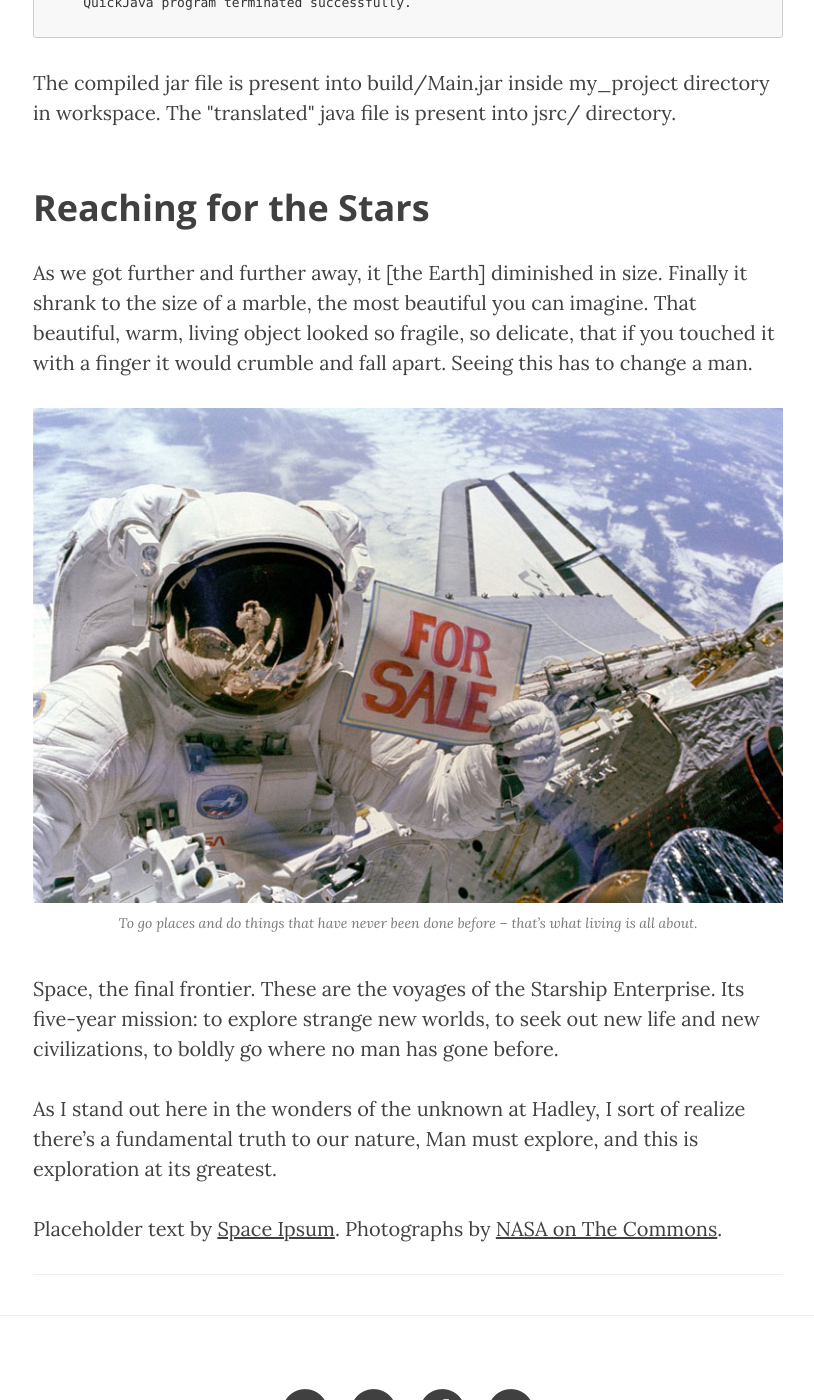
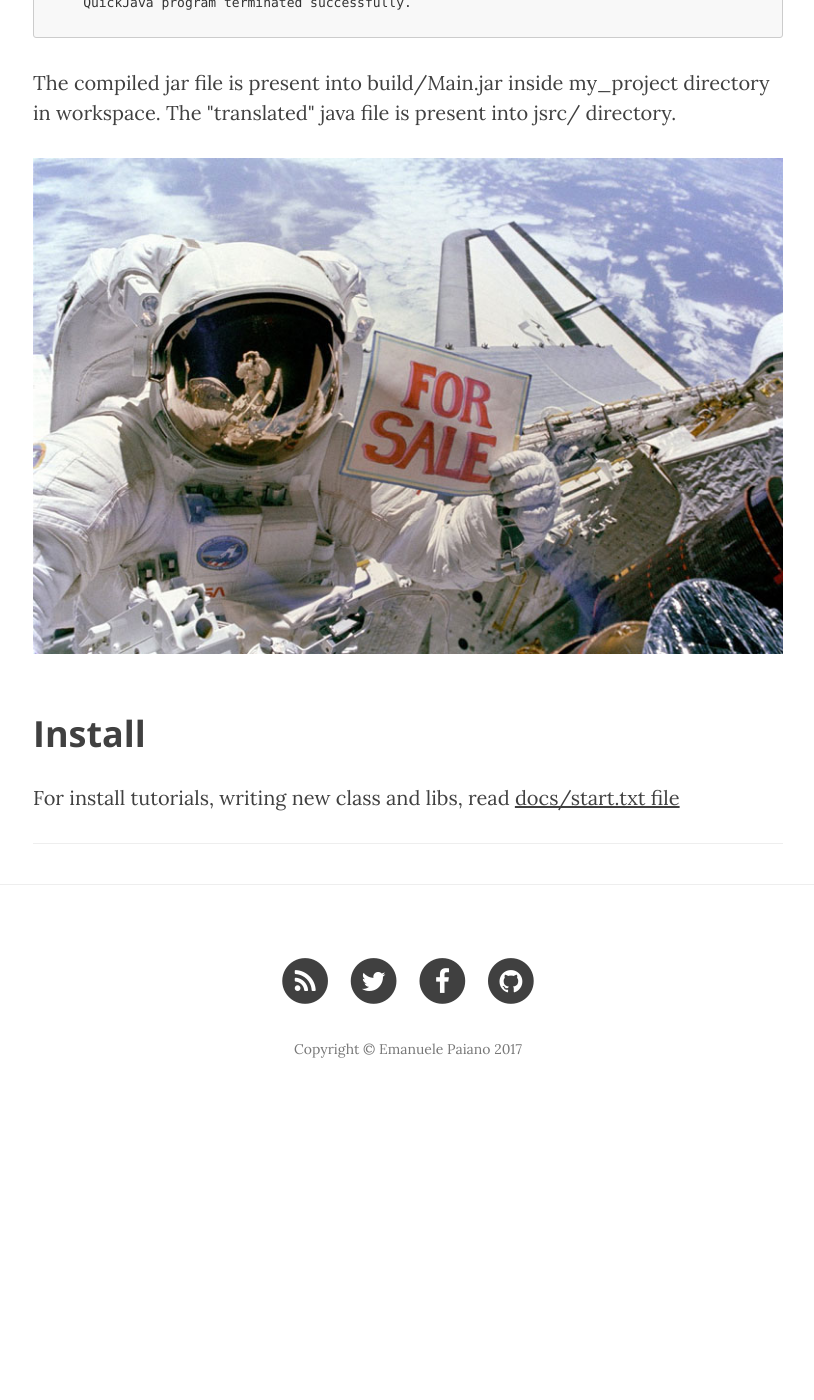
Before and after one commit to emanuelepaiano/emanuelepaiano.github.io, a Jekyll site: the page built from _posts/2017-01-24-quickjava-learning-tool.markdown, in a window 1280 px wide and 1400 px high, scrolled down 1816 px. Shown: the whole window, without its empty margins (232-1046 px from the left). Built offline with Jekyll 4.4.1, drawn with Linux system fonts in a browser that asks for light colours; nearby versions of some CDN libraries; after the commit the page ends 2941 px from its top, so only the background shows below that; some of the changed text lies outside the part shown.

Commit message:
Update 2017-01-24-quickjava-learning-tool.markdown

```diff
--- a/_posts/2017-01-24-quickjava-learning-tool.markdown
+++ b/_posts/2017-01-24-quickjava-learning-tool.markdown
@@ -11,7 +11,7 @@ header-img: "img/home-bg.jpg"
 
 <p>To run on a Linux host, you need Oracle JDK or Openjdk, bash terminal, make tools and a text editor (like nano or gedit) installed on your linux distro.</p>
 
-<p>You can run QuickJava on Windows by Cygwin environment and notepad++ editor.</p>
+<p>You can run QuickJava on Windows by Cygwin environment and Notepad++ editor.</p>
 
 <h2 class="section-heading">WRITING THE FIRST PROGRAM: HELLO WORLD</h2>
 <p>Open terminal, go into quickjava directory and create new project into workspace:</p>
@@ -59,20 +59,11 @@ header-img: "img/home-bg.jpg"
      my_project directory in workspace. The "translated" java file
 	 is present into jsrc/ directory.</p>
 
-
-
-
-<h2 class="section-heading">Reaching for the Stars</h2>
-
-<p>As we got further and further away, it [the Earth] diminished in size. Finally it shrank to the size of a marble, the most beautiful you can imagine. That beautiful, warm, living object looked so fragile, so delicate, that if you touched it with a finger it would crumble and fall apart. Seeing this has to change a man.</p>
-
 <a href="#">
     <img src="{{ site.baseurl }}/img/post-sample-image.jpg" alt="Post Sample Image">
 </a>
-<span class="caption text-muted">To go places and do things that have never been done before – that’s what living is all about.</span>
 
-<p>Space, the final frontier. These are the voyages of the Starship Enterprise. Its five-year mission: to explore strange new worlds, to seek out new life and new civilizations, to boldly go where no man has gone before.</p>
 
-<p>As I stand out here in the wonders of the unknown at Hadley, I sort of realize there’s a fundamental truth to our nature, Man must explore, and this is exploration at its greatest.</p>
+<h2 class="section-heading">Install</h2>
 
-<p>Placeholder text by <a href="http://spaceipsum.com/">Space Ipsum</a>. Photographs by <a href="https://www.flickr.com/photos/nasacommons/">NASA on The Commons</a>.</p>
+<p>For install tutorials, writing new class and libs, read <a href="https://github.com/emanuelepaiano/quickjava/blob/master/doc/START.TXT">docs/start.txt file</a></p>
```
